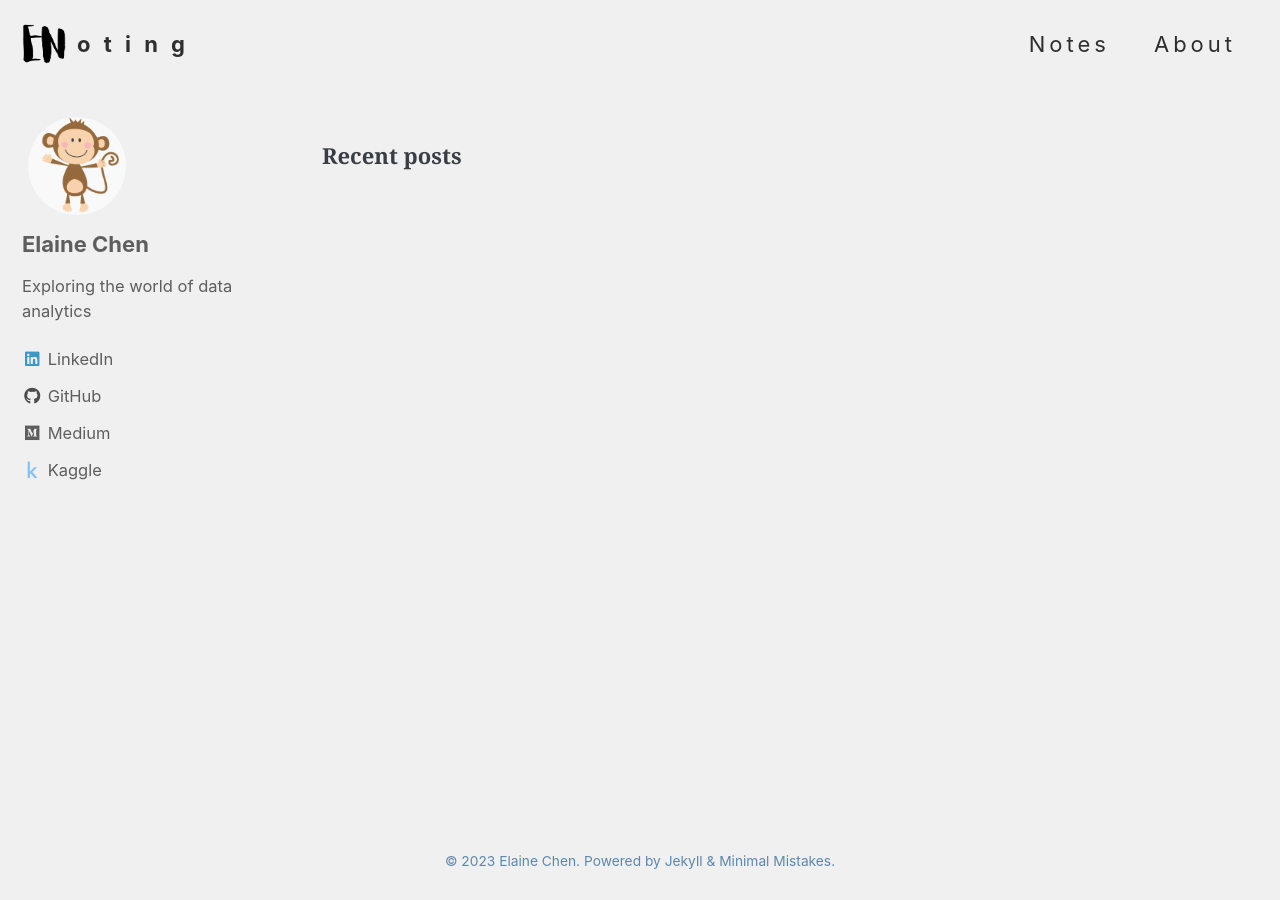
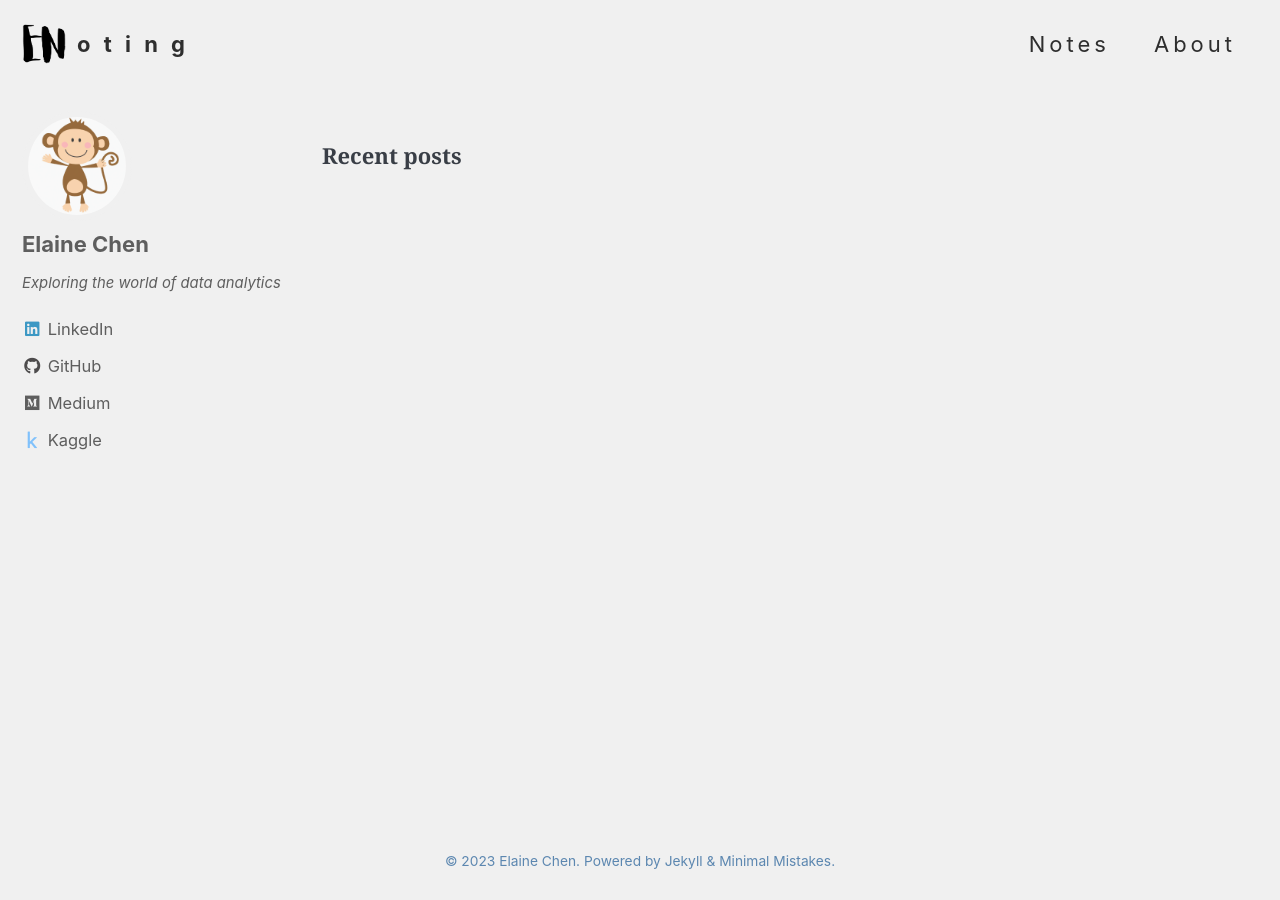
Before and after one commit to elainechen7366/elainechen7366.github.io, a Jekyll site: the page built from index.html, in a window 1280 px wide. Built offline with Jekyll 4.4.1, drawn with Linux system fonts in a browser that asks for light colours; cached includes are drawn as plain includes; the list of posts is cut into pages by our own code.

Commit message:
modify bio font format

```diff
--- a/_sass/minimal-mistakes/_sidebar.scss
+++ b/_sass/minimal-mistakes/_sidebar.scss
@@ -179,6 +179,8 @@
 
 .author__bio {
   margin: 0;
+  font-size: 0.9em;
+  font-style: italic;
 
   @include breakpoint($large) {
     margin-top: 10px;
```
